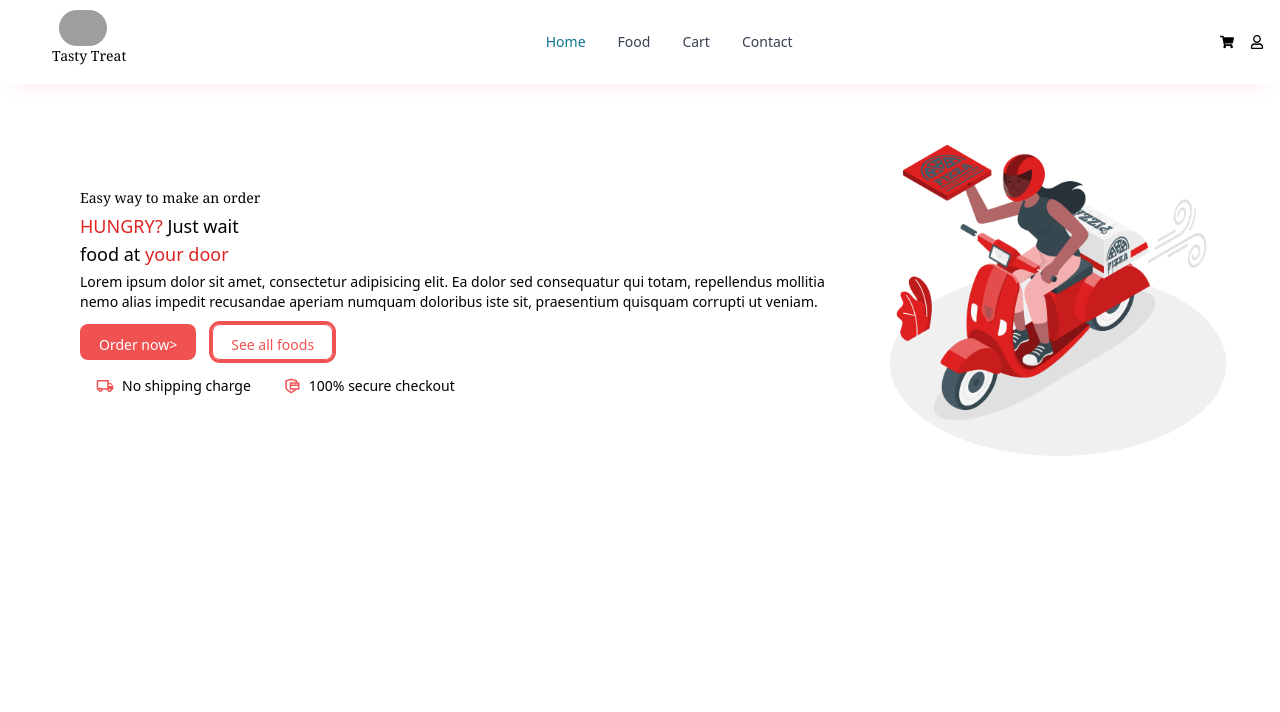
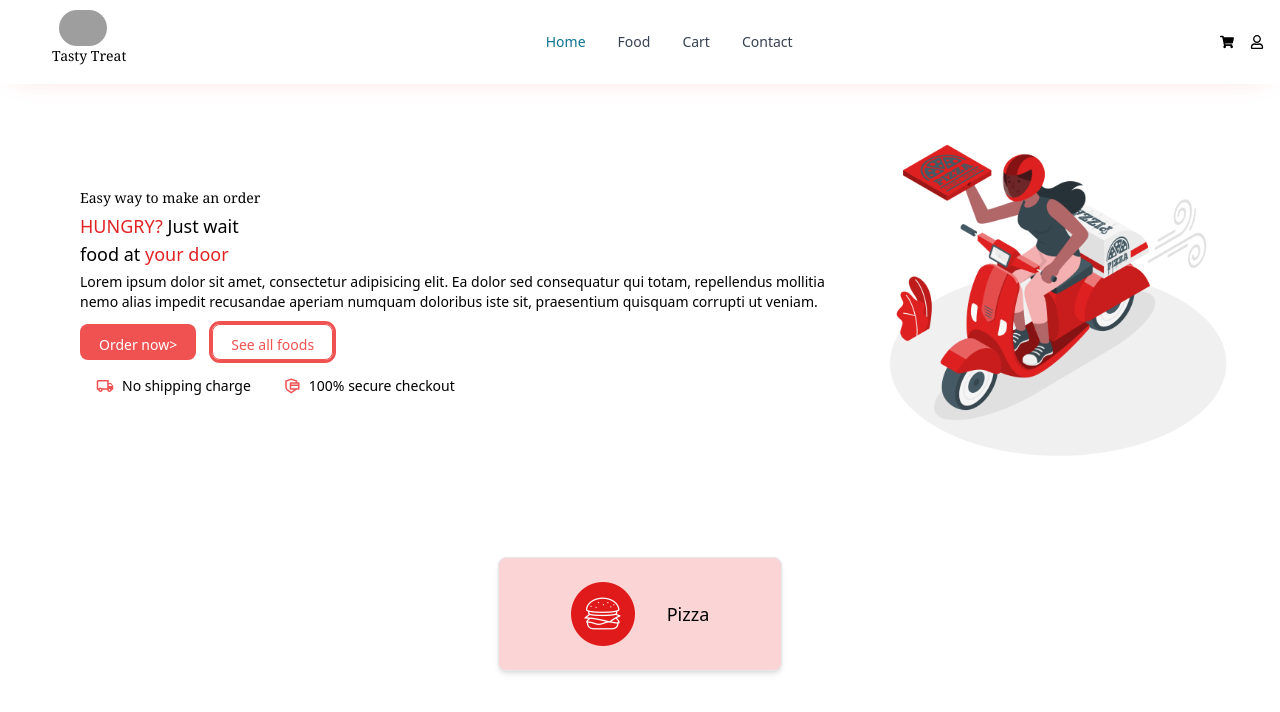
Before and after one commit to 123ramashish/food-delivery-app, a React (Vite) app in the folder client/: page / in a window 1280 px wide. Shown: the top 712 px of the page. Built offline with nearby package versions, Linux system fonts and the light colour scheme; grey boxes are pictures that could not be loaded.

Commit message:
add item card

```diff
--- /dev/null
+++ b/client/src/components/ItemCard.jsx
@@ -0,0 +1,15 @@
+import React from "react";
+import { Card } from "flowbite-react";
+import category1 from "../assets/images/category-01.png";
+export default function ItemCard() {
+  return (
+    <Card className="max-w-sm w-fit flex flex-wrap justify-around m-auto my-20 bg-red-200">
+      <div className="mx-12 flex  justify-start ">
+        <div className="flex items-center justify-around gap-8 ">
+          <img src={category1} alt="" />
+          <p className="text-lg">Pizza</p>
+        </div>
+      </div>
+    </Card>
+  );
+}
--- a/client/src/pages/Home.jsx
+++ b/client/src/pages/Home.jsx
@@ -1,7 +1,13 @@
 import React from "react";
 import Header from "../components/Header";
 import OrderHome from "../components/OrderHome";
+import ItemCard from "../components/ItemCard";
 
 export default function Home() {
-  return <OrderHome />;
+  return (
+    <>
+      <OrderHome />
+      <ItemCard />
+    </>
+  );
 }
```
